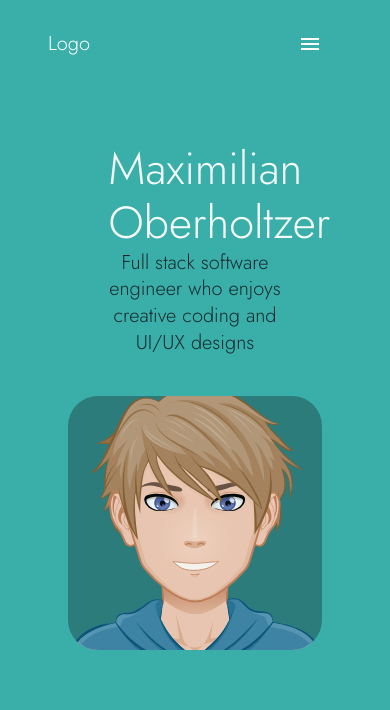
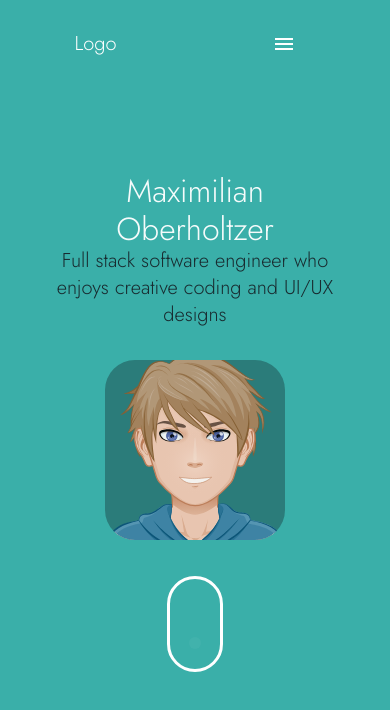
Before and after one commit to Maximilian-Oberholtzer/maximilian-portfolio, a React (Create React App) app: page / in a window 390 px wide. Shown: the top 710 px of the page. Built offline with nearby package versions, Linux system fonts and the light colour scheme.

Commit message:
added more responsiveness to hero section, added mouse scroller animation

```diff
--- a/src/Theme.js
+++ b/src/Theme.js
@@ -2,11 +2,9 @@ import { createTheme } from "@mui/material";
 
 const theme = createTheme({
   components: {
-    // Name of the component
     MuiButtonBase: {
       defaultProps: {
-        // The props to change the default for.
-        disableRipple: true, // No more ripple, on the whole application 💣!
+        disableRipple: true,
       },
     },
     MuiButton: {
@@ -23,8 +21,8 @@ const theme = createTheme({
   breakpoints: {
     values: {
       xs: 0,
-      sm: 816,
-      md: 1064,
+      sm: 960,
+      md: 1048,
       lg: 1200,
       xl: 1536,
     },
--- a/src/components/Navbar.js
+++ b/src/components/Navbar.js
@@ -7,7 +7,6 @@ import MenuIcon from "@mui/icons-material/Menu";
 import { Drawer, Box, List } from "@mui/material";
 import Typography from "@mui/material/Typography";
 import { Button, useMediaQuery } from "@mui/material";
-import "animate.css";
 
 const resumeClick = () => {
   window.open(ResumePdf, "_blank");
@@ -138,16 +137,16 @@ const Navbar = () => {
   );
 
   return (
-    <div className={classes.root}>
-      <AppBar position="fixed" className={classes.appBar}>
+    <AppBar position="fixed" className={classes.appBar}>
+      <div className={classes.appBarContainer}>
         <Toolbar>
           <Typography variant="h6" className={classes.title}>
             Logo
           </Typography>
           {collapse ? drawer : navbar}
         </Toolbar>
-      </AppBar>
-    </div>
+      </div>
+    </AppBar>
   );
 };
 
--- a/src/components/Styles.js
+++ b/src/components/Styles.js
@@ -5,10 +5,21 @@ const useStyles = makeStyles((theme) => ({
   //Navbar Styles//
   /////////////////
   root: {
-    flexGrow: 1,
+    width: "100vw",
   },
   title: {
     flexGrow: 1,
+  },
+  appBarContainer: {
+    flexDirection: "column",
+    alignItems: "center",
+    alignSelf: "center",
+    placeSelf: "center",
+    justifyContent: "center",
+    width: "70vw !important",
+    [theme.breakpoints.down("sm")]: {
+      maxWidth: "90vw !important",
+    },
   },
   appBar: {
     boxShadow: "none !important",
--- a/src/components/sections/Hero.js
+++ b/src/components/sections/Hero.js
@@ -1,10 +1,37 @@
 import React from "react";
-import { useTheme, Container } from "@mui/material";
+import { useTheme, Container, styled } from "@mui/material";
 import useStyles from "./Styles";
 import Grid from "@mui/material/Grid";
 import Typography from "@mui/material/Typography";
 import maxAvatar from "../../assets/max_avatar.svg";
 import "animate.css";
+
+const ScrollerIcon = styled("div")({
+  "@keyframes wheel": {
+    to: {
+      opacity: 0,
+      top: "60px",
+    },
+  },
+  width: "50px",
+  height: "90px",
+  border: "3px solid white",
+  borderRadius: "60px",
+  position: "relative",
+  "&::before": {
+    content: "''",
+    width: "12px",
+    height: "12px",
+    position: "absolute",
+    top: "10px",
+    left: "50%",
+    transform: "translateX(-50%)",
+    backgroundColor: "white",
+    borderRadius: "50%",
+    opacity: "1",
+    animation: "wheel 2s infinite",
+  },
+});
 
 const Hero = () => {
   const classes = useStyles();
@@ -12,8 +39,8 @@ const Hero = () => {
 
   return (
     <section className={classes.heroRoot}>
-      <Container className={classes.container}>
-        <Grid container spacing={6} className={classes.heroGrid}>
+      <Container className={classes.heroContainer}>
+        <Grid container spacing={0} className={classes.heroGrid}>
           <Grid item className={classes.heroText}>
             <Typography
               className={classes.heroTitle}
@@ -35,6 +62,9 @@ const Hero = () => {
             <img alt="" src={maxAvatar} className={classes.heroImage} />
           </Grid>
         </Grid>
+        <div className="animate__animated animate__fadeInUp">
+          <ScrollerIcon />
+        </div>
       </Container>
     </section>
   );
--- a/src/components/sections/Styles.js
+++ b/src/components/sections/Styles.js
@@ -8,30 +8,22 @@ const useStyles = makeStyles((theme) => ({
     display: "flex",
     backgroundColor: theme.palette.mainBlue.main,
     minHeight: "100vh",
-    [theme.breakpoints.down("md")]: {
-      padding: "6rem 0rem 2rem 0rem",
-      minHeight: "80vh",
-    },
-    [theme.breakpoints.down("sm")]: {
-      padding: "2rem 0rem 2rem 0rem",
-    },
+    [theme.breakpoints.down("md")]: {},
+    [theme.breakpoints.down("sm")]: {},
   },
-  container: {
+  heroContainer: {
     display: "flex !important",
     flexDirection: "column",
     alignItems: "center",
     alignSelf: "center",
-    maxWidth: "80vw !important",
+    boxSizing: "unset !important",
   },
   heroGrid: {
     alignItems: "center",
     justifyContent: "center",
-    padding: "2rem 2rem 2rem 2rem",
     flexGrow: "0",
-    maxWidth: "100%",
-    [theme.breakpoints.down("sm")]: {
-      margin: "0rem !important",
-    },
+    margin: "0rem !important",
+    width: "auto",
   },
   heroText: {
     textAlign: "center",
@@ -39,10 +31,10 @@ const useStyles = makeStyles((theme) => ({
     animationDuration: "2s",
     minWidth: "0",
     width: "50%",
+    paddingLeft: "0 !important",
     [theme.breakpoints.down("sm")]: {
       width: "80%",
       margin: "2rem 4rem 2rem 4rem ",
-      paddingLeft: "0 !important",
     },
     margin: "2rem 4rem 2rem 4rem ",
   },
@@ -50,32 +42,30 @@ const useStyles = makeStyles((theme) => ({
     fontWeight: "bold",
     color: theme.palette.white.main,
     marginBottom: theme.spacing(0),
-    fontSize: "clamp(45px, 4.5vw, 64px) !important",
+    fontSize: "clamp(32px, 4vw, 59px) !important",
   },
   heroSubText: {
     marginTop: theme.spacing(3),
     fontWeight: "bold",
     color: theme.palette.darkBlue.main,
-    fontSize: "clamp(20px, 2vw, 30px) !important",
+    fontSize: "clamp(20px, 2vw, 28px) !important",
   },
   heroImageContainer: {
-    [theme.breakpoints.down("sm")]: {
-      paddingLeft: "0 !important",
-    },
+    paddingLeft: "0 !important",
   },
   heroImage: {
     animation: "fadeIn",
     animationDuration: "2s",
     width: "300px",
-    minWidth: "300px",
     borderRadius: "30px",
     backgroundColor: theme.palette.secondBlue.main,
     textAlign: "center",
     margin: "2rem 4rem 2rem 4rem ",
+    [theme.breakpoints.down("md")]: {
+      width: "230px",
+    },
     [theme.breakpoints.down("sm")]: {
-      width: "30vw",
-      minWidth: "30vh",
-      margin: "-0.5rem",
+      width: "180px",
     },
   },
 }));
```
